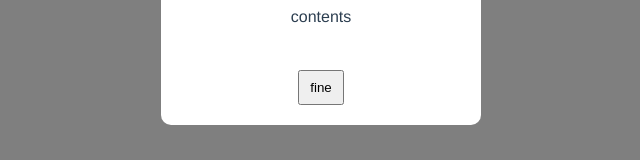
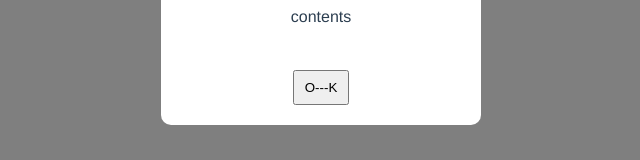
Before and after one commit to idabaicai/vue_demo, a Vue app: page /modal in a window 1280 px wide. Both pictures are taken after a click on the button "show". Shown: the part 395-555 px from the top of the page, without its empty margins (319-959 px from the left). Built offline with nearby package versions, Linux system fonts and the light colour scheme.

Commit message:
作用域插槽练习

```diff
--- a/src/components/codesandbox/modal/Modal.vue
+++ b/src/components/codesandbox/modal/Modal.vue
@@ -9,9 +9,8 @@
           <slot name="content"></slot>
         </div>
         <div class="footer">
-          <slot name="footer">
-            <!-- <button @click="close">ok</button> -->
-            <button @click="$emit('onClose')">fine</button>
+          <slot name="footer" :btnText="btnText">
+            <button @click="close">ok</button>
           </slot>
         </div>
       </div>
@@ -25,6 +24,10 @@ export default {
       type: Boolean,
       default: false,
       reqired: true
+    },
+    btnText: {
+      type: Object,
+      reqired: true
     }
   },
   data () {
@@ -34,7 +37,7 @@ export default {
   },
   methods: {
     close () {
-      this.$emit('onClose')
+      this.$emit('update:visible', false)
     }
   }
 }
--- a/src/views/ModalShow.vue
+++ b/src/views/ModalShow.vue
@@ -1,12 +1,12 @@
 <template>
   <div>
-    <Modal :visible="visable" @onClose="close">
+    <Modal :visible.sync="visable" :btnText="btnText">
       <template v-slot:content>
           contents
       </template>
-      <!-- <template v-slot:footer>
-        <button @click="close">done</button>
-      </template> -->
+      <template v-slot:footer="slotScope">
+        <button @click="close">{{ slotScope.btnText.text }}</button>
+      </template>
     </Modal>
     <button @click="showModal">show</button>
   </div>
@@ -16,6 +16,10 @@ import Modal from '../components/codesandbox/modal/Modal.vue'
 export default {
   data () {
     return {
+      btnText: {
+        id: 1,
+        text: 'O---K'
+      },
       visable: false
     }
   },
```
